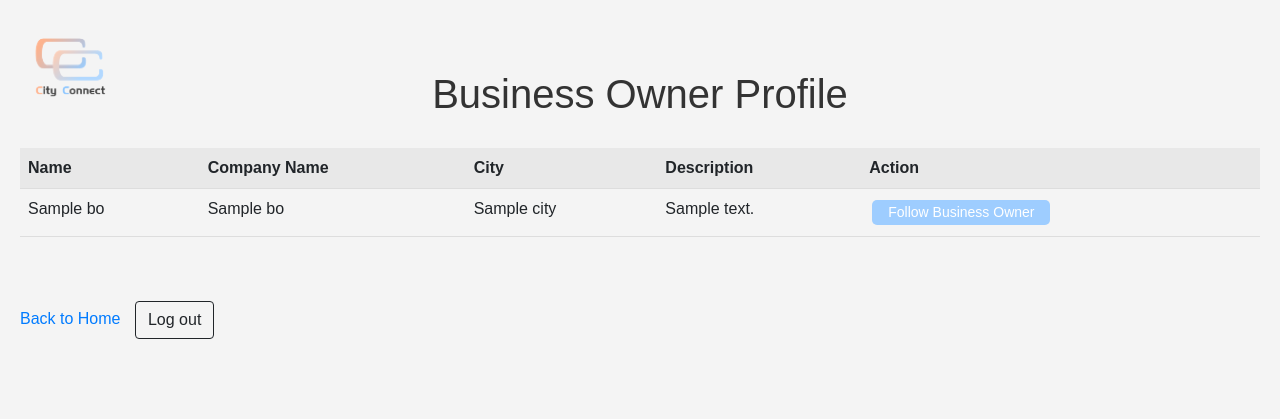
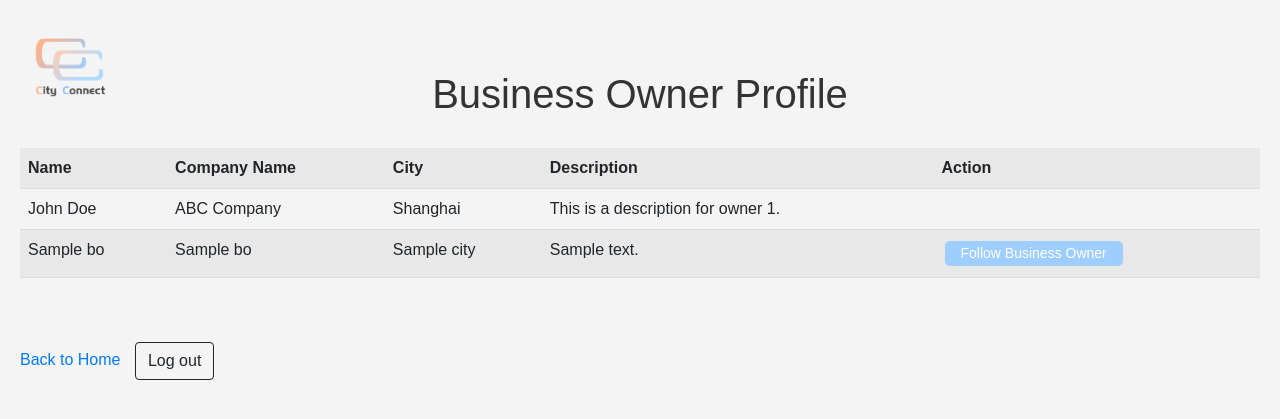
Before and after one commit to Sissytttt/Software-Engineering--, a Flask app: template final-version/templates/client_home/client_view_bo.html in a window 1280 px wide. Shown: the top 419 px of the page. Run offline with Flask 3, Linux system fonts and the light colour scheme; the template is opened without the code that fills it: most values are stand-ins (such as "Sample title", 1, 10 or a date in 2020).

Commit message:
Update client_view_bo.html

```diff
--- a/final-version/templates/client_home/client_view_bo.html
+++ b/final-version/templates/client_home/client_view_bo.html
@@ -125,6 +125,12 @@
       <th>Description</th>
       <th>Action</th>
     </tr>
+    <tr>
+      <td>John Doe</td>
+      <td>ABC Company</td>
+      <td>Shanghai</td>
+      <td>This is a description for owner 1.</td>
+      <td>
     {% for bo in bos %}
     <tr>
       <td>{{ bo["name"] }}</td>
```
